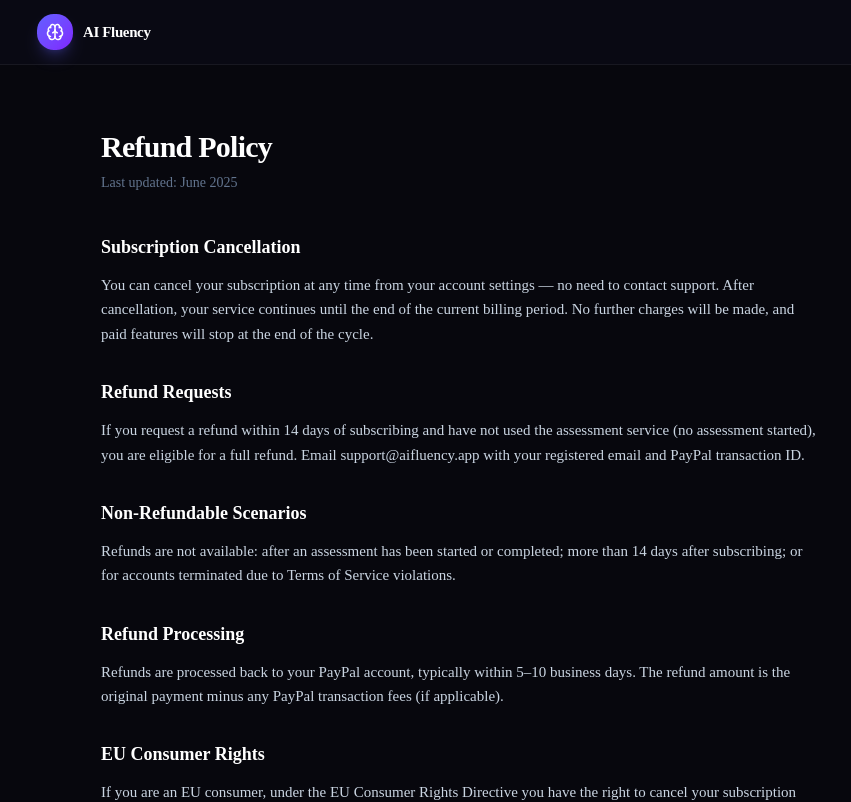
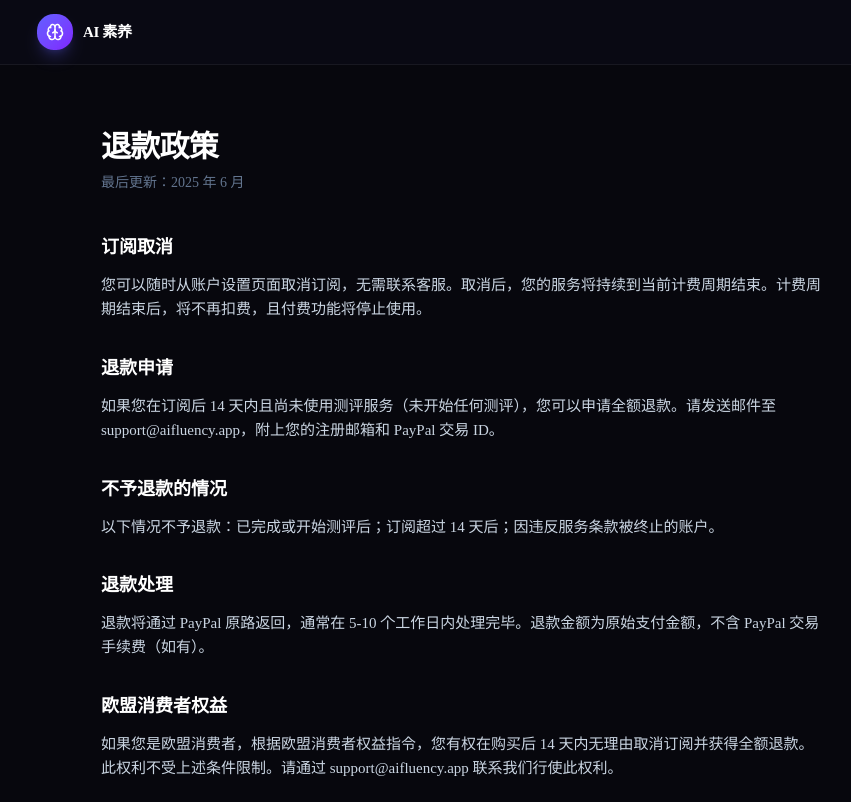
Before and after one commit to grl2345/ai-fluency, a Next.js app: page /refund in a window 1280 px wide. Shown: the top 802 px of the page, without its empty margins (179-1030 px from the left). Built offline with nearby package versions, Linux system fonts and the light colour scheme; no server answers.

Commit message:
将默认语言从英文改为中文
https://claude.ai/code/session_01W3M88GbRLA5ZmFGVfET9VD

```diff
--- a/contexts/language-context.tsx
+++ b/contexts/language-context.tsx
@@ -3,12 +3,12 @@ import { createContext, useContext, useState, useEffect } from 'react';
 import type { Lang } from '@/lib/i18n';
 
 const LanguageContext = createContext<{ lang: Lang; setLang: (l: Lang) => void }>({
-  lang: 'en',
+  lang: 'zh',
   setLang: () => {},
 });
 
 export function LanguageProvider({ children }: { children: React.ReactNode }) {
-  const [lang, setLangState] = useState<Lang>('en');
+  const [lang, setLangState] = useState<Lang>('zh');
 
   useEffect(() => {
     const saved = localStorage.getItem('lang') as Lang | null;
```
